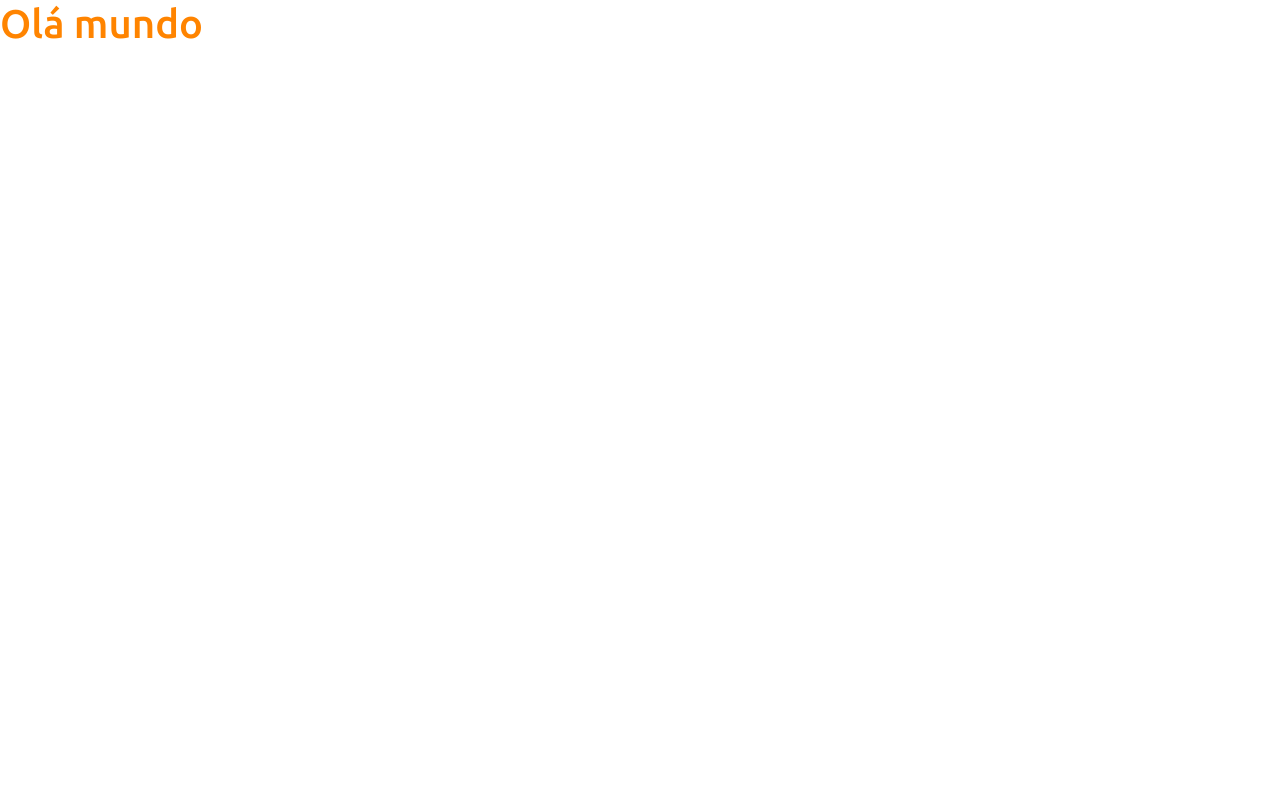
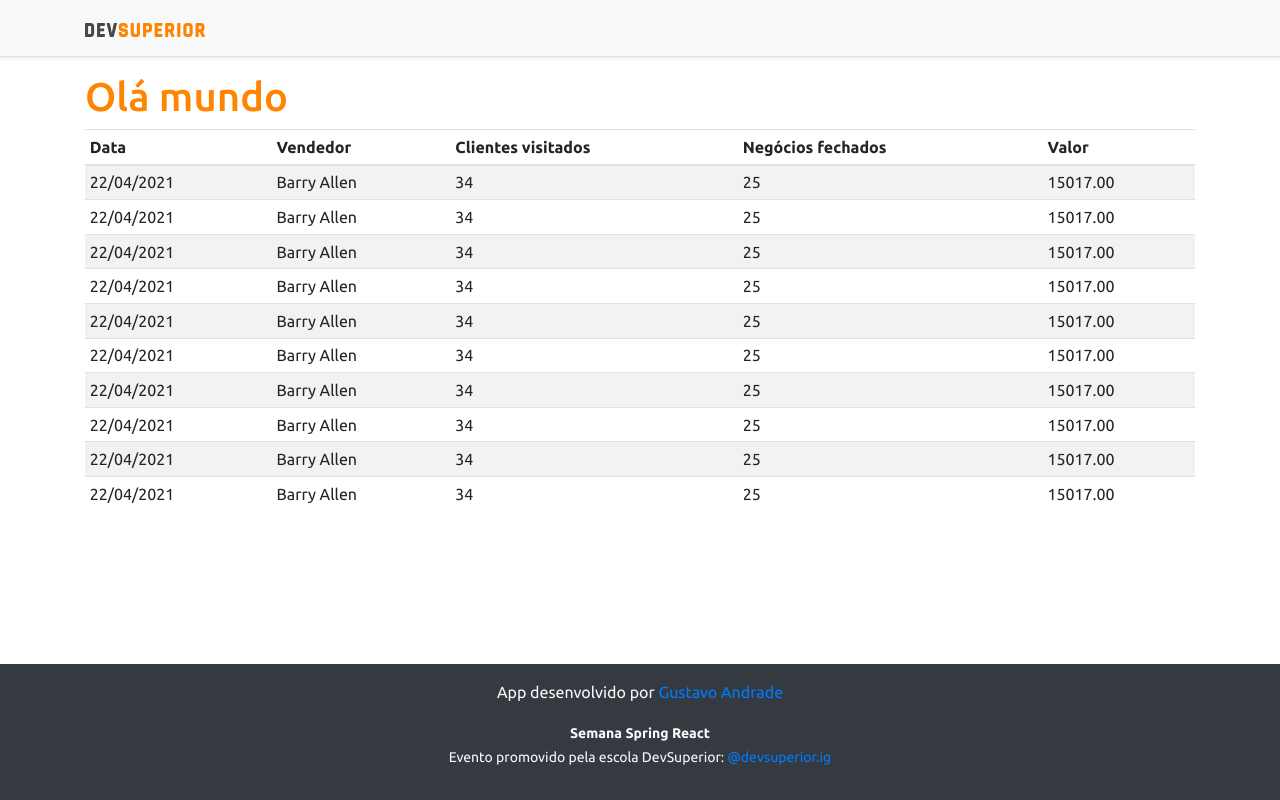
Before and after one commit to Gustavoandradedev/projeto-sds3, a React (Create React App) app in the folder frontend/: page / in a window 1280 px wide. Built offline with nearby package versions, Linux system fonts and the light colour scheme.

Commit message:
Basic static components

```diff
--- a/frontend/src/App.tsx
+++ b/frontend/src/App.tsx
@@ -1,8 +1,17 @@
+import NavBar from "components/NavBar";
+import DataTable from "components/NavBar/DataTable";
+import Footer from "components/NavBar/Footer";
+
 function App() {
   return (
-    <div>
+    <>
+    <NavBar/>
+    <div className="container">
       <h1 className="text-primary">Olá mundo</h1>
+      <DataTable/>
     </div>
+    <Footer/>
+    </>
   );
 }
 
--- /dev/null
+++ b/frontend/src/components/NavBar/DataTable/index.tsx
@@ -0,0 +1,91 @@
+const DataTable = () => {
+    return (
+        <div className="table-responsive">
+            <table className="table table-striped table-sm">
+                <thead>
+                    <tr>
+                        <th>Data</th>
+                        <th>Vendedor</th>
+                        <th>Clientes visitados</th>
+                        <th>Negócios fechados</th>
+                        <th>Valor</th>
+                    </tr>
+                </thead>
+                <tbody>
+                    <tr>
+                        <td>22/04/2021</td>
+                        <td>Barry Allen</td>
+                        <td>34</td>
+                        <td>25</td>
+                        <td>15017.00</td>
+                    </tr>
+                    <tr>
+                        <td>22/04/2021</td>
+                        <td>Barry Allen</td>
+                        <td>34</td>
+                        <td>25</td>
+                        <td>15017.00</td>
+                    </tr>
+                    <tr>
+                        <td>22/04/2021</td>
+                        <td>Barry Allen</td>
+                        <td>34</td>
+                        <td>25</td>
+                        <td>15017.00</td>
+                    </tr>
+                    <tr>
+                        <td>22/04/2021</td>
+                        <td>Barry Allen</td>
+                        <td>34</td>
+                        <td>25</td>
+                        <td>15017.00</td>
+                    </tr>
+                    <tr>
+                        <td>22/04/2021</td>
+                        <td>Barry Allen</td>
+                        <td>34</td>
+                        <td>25</td>
+                        <td>15017.00</td>
+                    </tr>
+                    <tr>
+                        <td>22/04/2021</td>
+                        <td>Barry Allen</td>
+                        <td>34</td>
+                        <td>25</td>
+                        <td>15017.00</td>
+                    </tr>
+                    <tr>
+                        <td>22/04/2021</td>
+                        <td>Barry Allen</td>
+                        <td>34</td>
+                        <td>25</td>
+                        <td>15017.00</td>
+                    </tr>
+                    <tr>
+                        <td>22/04/2021</td>
+                        <td>Barry Allen</td>
+                        <td>34</td>
+                        <td>25</td>
+                        <td>15017.00</td>
+                    </tr>
+                    <tr>
+                        <td>22/04/2021</td>
+                        <td>Barry Allen</td>
+                        <td>34</td>
+                        <td>25</td>
+                        <td>15017.00</td>
+                    </tr>
+                    <tr>
+                        <td>22/04/2021</td>
+                        <td>Barry Allen</td>
+                        <td>34</td>
+                        <td>25</td>
+                        <td>15017.00</td>
+                    </tr>
+                </tbody>
+            </table>
+        </div>
+    );
+}
+
+export default DataTable;
--- /dev/null
+++ b/frontend/src/components/NavBar/Footer/index.tsx
@@ -0,0 +1,13 @@
+const Footer = () => {
+    return (
+        <footer className="footer mt-auto py-3 bg-dark">
+            <div className="container">
+                <p className="text-light">App desenvolvido por <a href="http://linkedin.com/in/gustavo-nascimento-andrade-5504aa201" target="_blank" rel="noreferrer">Gustavo Andrade</a></p>
+                <p className="text-light"><small><strong>Semana Spring React</strong><br />
+            Evento promovido pela escola DevSuperior: <a href="https://instagram.com/devsuperior.ig" target="_blank" rel="noreferrer">@devsuperior.ig</a></small></p>
+            </div>
+        </footer>
+    );
+}
+
+export default Footer;
--- /dev/null
+++ b/frontend/src/components/NavBar/index.tsx
@@ -0,0 +1,15 @@
+import ImgDsDark from 'assets/img/ds-dark.svg';
+
+const NavBar = () => {
+    return (
+        <div className="d-flex flex-column flex-md-row align-items-center p-3 px-md-4 mb-3 bg-light border-bottom shadow-sm">
+            <div className="container">
+                <nav className="my-2 my-md-0 mr-md-3">
+                    <img src={ImgDsDark} alt="DevSuperior" width="120" />
+                </nav>
+            </div>
+        </div>
+    );
+}
+
+export default NavBar;
```
Also changed, not shown: frontend/src/assets/img/ds-dark.svg (added).
